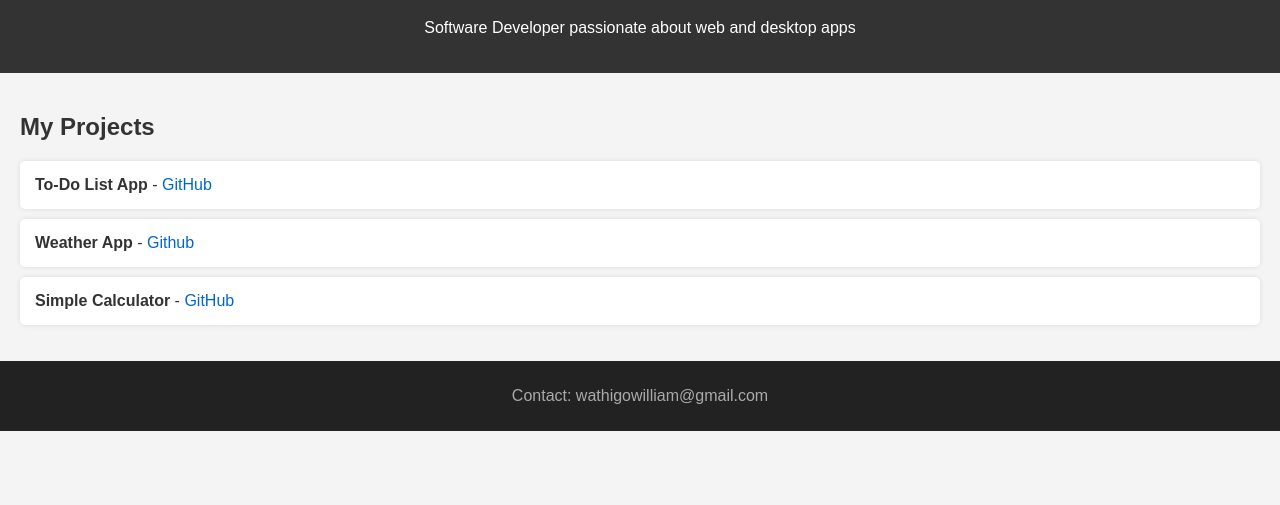
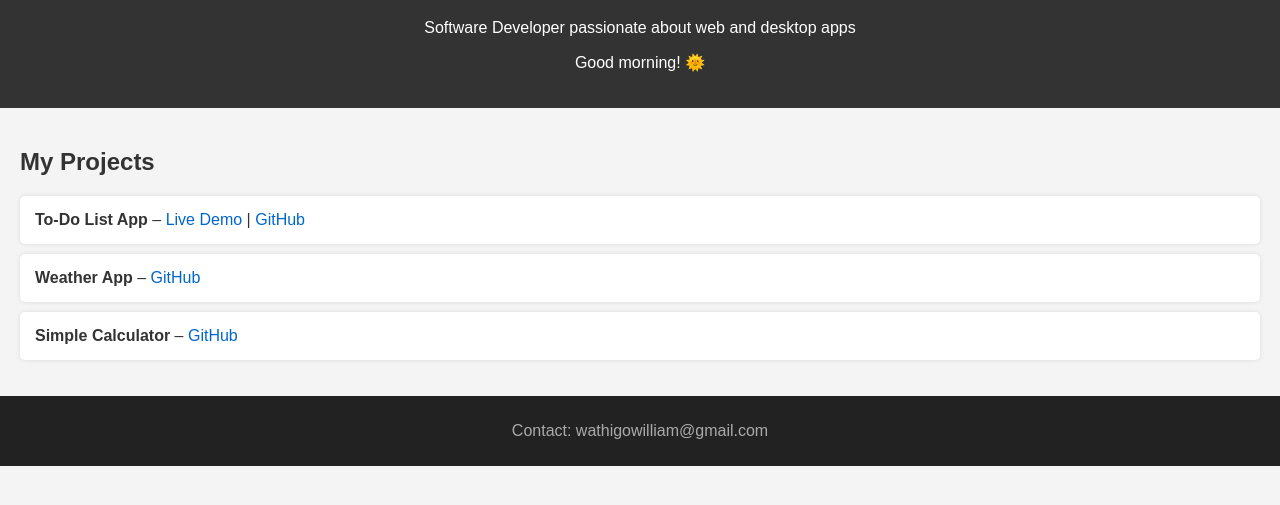
Before and after one commit to william-wathigo-karanja/my-portfolio, a plain HTML site: page index.html in a window 1280 px wide. Shown: the part 81-586 px from the top of the page. Drawn offline with Linux system fonts and the light colour scheme.

Commit message:
Initial portfolio setup with updated links

```diff
--- a/index.html
+++ b/index.html
@@ -16,13 +16,17 @@
             <h2>My Projects</h2>
             <ul>
                 <li>
-                    <strong>To-Do List App</strong> - <a href="https://github.com/william-wathigo-karanja/todo" target="_blank">GitHub</a>
+                    <strong>To-Do List App</strong> –
+                    <a href="https://william-wathigo-karanja.github.io/todo-app/" target="_blank">Live Demo</a> |
+                    <a href="https://github.com/william-wathigo-karanja/todo-app" target="_blank">GitHub</a>
                 </li>
                 <li>
-                    <strong>Weather App</strong> - <a href="https://github.com/william-wathigo-karanja/weatherapp" target="_blank">Github</a>
+                    <strong>Weather App</strong> –
+                    <a href="https://github.com/william-wathigo-karanja/weatherapp" target="_blank">GitHub</a>
                 </li>
                 <li>
-                    <strong>Simple Calculator</strong> - <a href="https://github.com/william-wathigo-karanja/calculator" target="_blank">GitHub</a>
+                    <strong>Simple Calculator</strong> –
+                    <a href="https://github.com/william-wathigo-karanja/calculator" target="_blank">GitHub</a>
                 </li>
             </ul>
         </section>
@@ -30,5 +34,7 @@
         <footer>
             <p>Contact: wathigowilliam@gmail.com</p>
         </footer>
+
+        <script src="script.js"></script>
     </body>
 </html>
--- /dev/null
+++ b/script.js
@@ -0,0 +1,16 @@
+document.addEventListener("DOMContentLoaded", function (){
+    const greeting = document.createElement("p");
+    const hour = new Date().getHours();
+    let message = "Welcome to my portfolio!";
+
+    if (hour < 12){
+        message = "Good morning!  🌞";
+    } else if (hour <18){
+        message = "Good afternoon! ☀️";
+    } else {
+        message = "Good evening! 🌙"
+    }
+
+    greeting.textContent = message;
+    document.querySelector("header").appendChild(greeting);
+});
--- a/style.css
+++ b/style.css
@@ -45,3 +45,17 @@ footer {
     text-align: center;
     padding: 10px;
 }
+
+.greeting {
+    font-size: 1.2em;
+    color: #facc15; /* warm yellow */
+    margin-top: 10px;
+    animation: fadeIn 2s ease forwards;
+    opacity: 0;
+  }
+
+  @keyframes fadeIn {
+    to {
+      opacity: 1;
+    }
+  }
```
